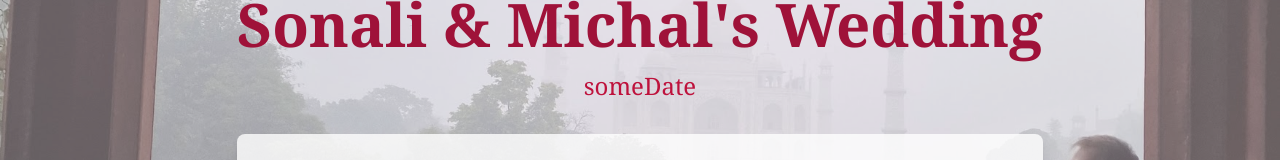
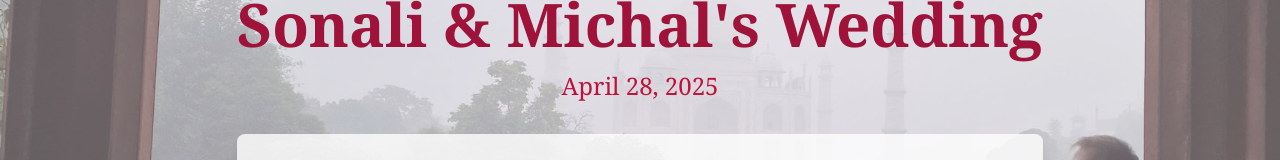
Before and after one commit to coolbigbear/wedding-website, a React app: page / in a window 1280 px wide. Shown: the part 276-436 px from the top of the page. Built offline with nearby package versions, Linux system fonts and the light colour scheme; the HTML template or start-up script is replaced by a standard one.

Commit message:
Update date

```diff
--- a/src/components/Hero.jsx
+++ b/src/components/Hero.jsx
@@ -11,7 +11,7 @@
 			/>
 			<div className="relative z-10 px-4 max-w-4xl mx-auto">
 				<h1 className="text-5xl md:text-6xl font-bold text-rose-800 mb-4 animate-fade-in-down">{t.title}</h1>
-				<p className="text-xl md:text-2xl text-rose-700 mb-8">someDate</p>
+				<p className="text-xl md:text-2xl text-rose-700 mb-8">{t.date}</p>
 				<div className="bg-white bg-opacity-80 p-6 rounded-lg shadow-lg">
 					<p className="text-xl text-gray-800 mb-4">{t.hero.invitation}</p>
 					<p className="text-lg text-gray-700">{t.hero.details}</p>
```
